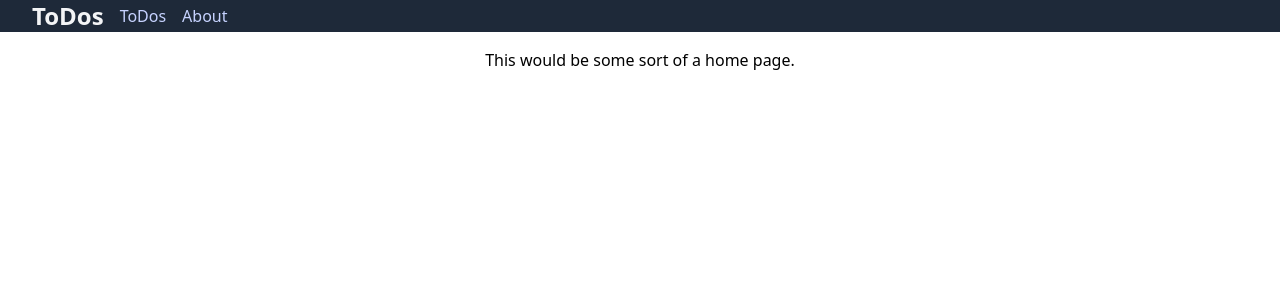
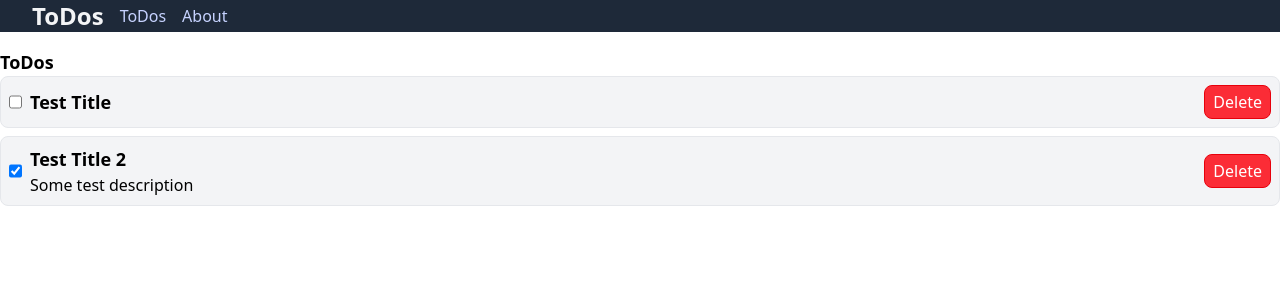
Before and after one commit to hovatterz/learning-vue, a Vue app: page / in a window 1280 px wide. Shown: the top 300 px of the page. Built offline with nearby package versions, Linux system fonts and the light colour scheme.

Commit message:
Start work on rendering ToDos

```diff
--- a/src/App.vue
+++ b/src/App.vue
@@ -1,12 +1,10 @@
 <script setup lang="ts">
-import { computed, ref, type Component } from 'vue';
+import { computed, ref } from 'vue';
 
 import PageHeader from './components/PageHeader.vue';
 import HomePage from './HomePage.vue';
 import AboutPage from './AboutPage.vue';
 import NotFoundPage from './NotFoundPage.vue';
-
-type RouteConfig = { [key: string]: Component };
 
 const routes: RouteConfig = {
   '/': HomePage,
@@ -28,7 +26,7 @@ const currentView = computed(() => {
   <div class="flex flex-col">
     <PageHeader />
 
-    <main class="max-w-7xl mx-auto">
+    <main class="w-7xl mx-auto">
       <component :is="currentView" />
     </main>
   </div>
--- a/src/HomePage.vue
+++ b/src/HomePage.vue
@@ -1,3 +1,12 @@
+<script setup lang="ts">
+import todoStore from '@/stores/todos';
+import ToDoItem from './components/ToDoItem.vue';
+</script>
+
 <template>
-  <p>This would be some sort of a home page.</p>
+  <h2 class="text-lg font-semibold">ToDos</h2>
+
+  <div class="flex flex-col space-y-2">
+    <ToDoItem :item :key="item.id" v-for="item in todoStore.todos" />
+  </div>
 </template>
--- a/src/components/NavLink.vue
+++ b/src/components/NavLink.vue
@@ -3,5 +3,5 @@ defineProps(['to']);
 </script>
 
 <template>
-  <a class="cursor-pointer text-indigo-200" v-bind:href="to"><slot /></a>
+  <a class="cursor-pointer text-indigo-200" :href="to"><slot /></a>
 </template>
--- a/src/components/PageHeader.vue
+++ b/src/components/PageHeader.vue
@@ -4,7 +4,7 @@ import NavLink from '@/components/NavLink.vue';
 
 <template>
   <header class="flex flex-row items-center space-x-4 bg-gray-800 px-8 mb-4">
-    <h1 class="leading-8 font-bold text-2xl text-gray-100"><a href="/#/">ToDos</a></h1>
+    <h1 class="leading-8 font-semibold text-2xl text-gray-100"><a href="/#/">ToDos</a></h1>
 
     <nav class="space-x-4">
       <NavLink to="/#/">ToDos</NavLink>
--- a/src/components/Button.vue
+++ b/src/components/StyledButton.vue
@@ -13,5 +13,5 @@ const classes = `${baseClasses} ${ButtonKindClasses[kind]}`;
 </script>
 
 <template>
-  <button @click="$emit('pressed')" v-bind:type="type" v-bind:class="classes"><slot /></button>
+  <button @click="$emit('pressed')" :type :class="classes"><slot /></button>
 </template>
--- /dev/null
+++ b/src/components/ToDoItem.vue
@@ -0,0 +1,23 @@
+<script setup lang="ts">
+import StyledButton from './StyledButton.vue';
+
+const { item } = defineProps<{ item: ToDo }>();
+</script>
+
+<template>
+  <div
+    :id="`todo-${item.id}`"
+    class="flex flex-row justify-between items-center bg-gray-100 p-2 border border-gray-200 rounded-lg"
+  >
+    <div class="flex flex-row space-x-2">
+      <input type="checkbox" :checked="item.completed" />
+
+      <div>
+        <h3 class="text-lg font-semibold">{{ item.title }}</h3>
+        <p>{{ item.description }}</p>
+      </div>
+    </div>
+
+    <StyledButton kind="cancel">Delete</StyledButton>
+  </div>
+</template>
--- /dev/null
+++ b/src/stores/todos.ts
@@ -0,0 +1,24 @@
+import { reactive } from 'vue';
+
+type ToDoStore = {
+  todos: ToDo[];
+  create: (todo: Partial<ToDo>) => void;
+  update: (id: number, data: Partial<ToDo>) => void;
+  delete: (id: number) => void;
+};
+
+export default reactive<ToDoStore>({
+  todos: [
+    { id: 1, title: 'Test Title', description: '', dueBy: new Date(), completed: false },
+    {
+      id: 2,
+      title: 'Test Title 2',
+      description: 'Some test description',
+      dueBy: new Date(),
+      completed: true,
+    },
+  ],
+  create: (todo: Partial<ToDo>) => {},
+  update: (id: number, data: Partial<ToDo>) => {},
+  delete: (id: number) => {},
+});
```
Also changed, not shown: src/index.d.ts (added, +9 -0 lines).
